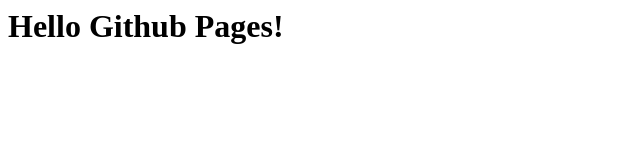
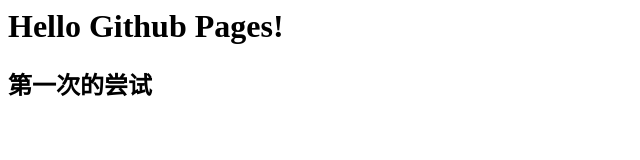
Before and after one commit to OlakaMono/OlakaMono.github.io, a plain HTML site: page index.html in a window 1280 px wide. Shown: the whole page, without its empty margins (0-640 px from the left). Drawn offline with Linux system fonts and the light colour scheme.

Commit message:
Update index.html

```diff
--- a/index.html
+++ b/index.html
@@ -1 +1,2 @@
 <h1>Hello Github Pages!</h1>
+<h2>第一次的尝试</h2>
```
